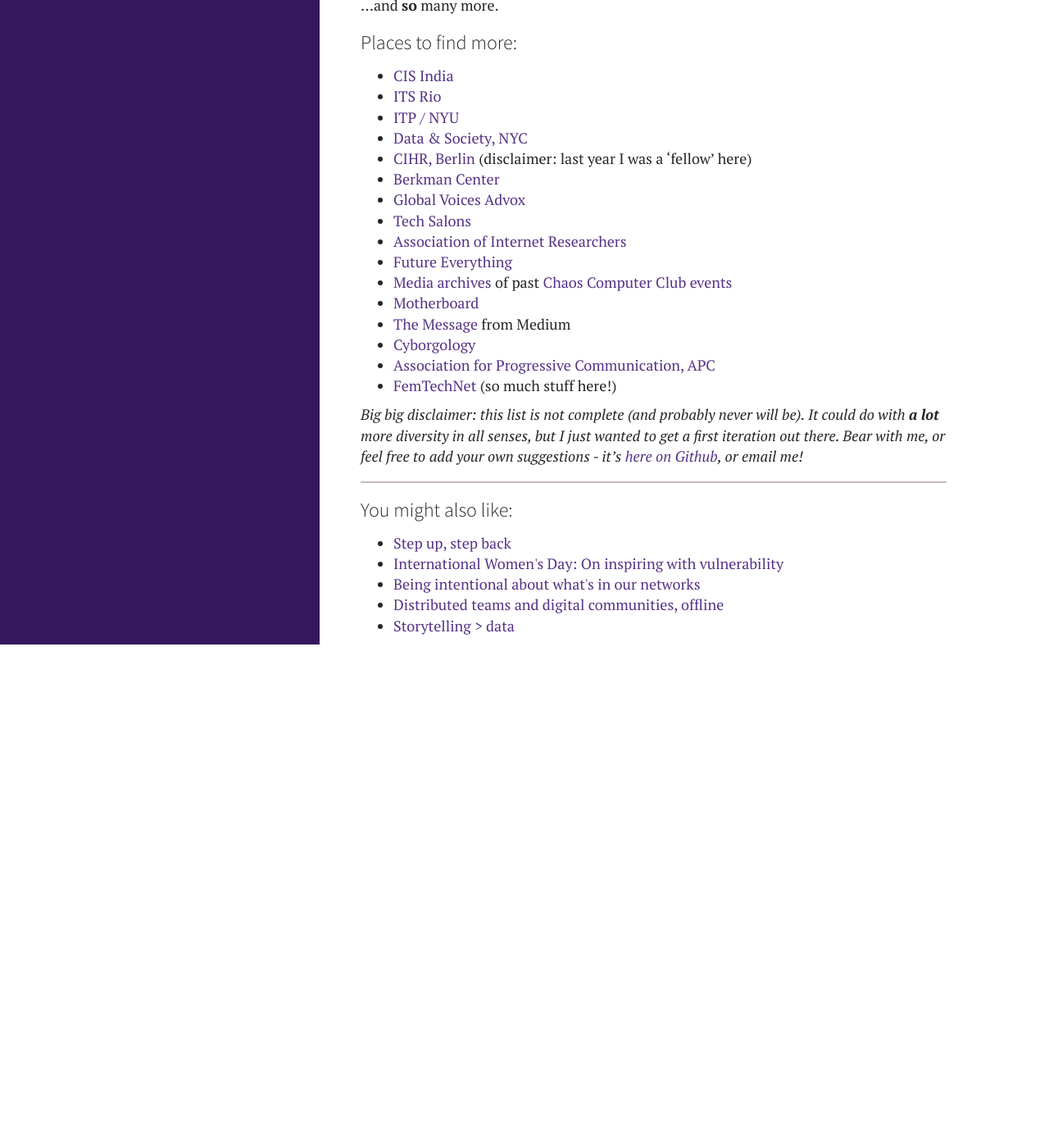
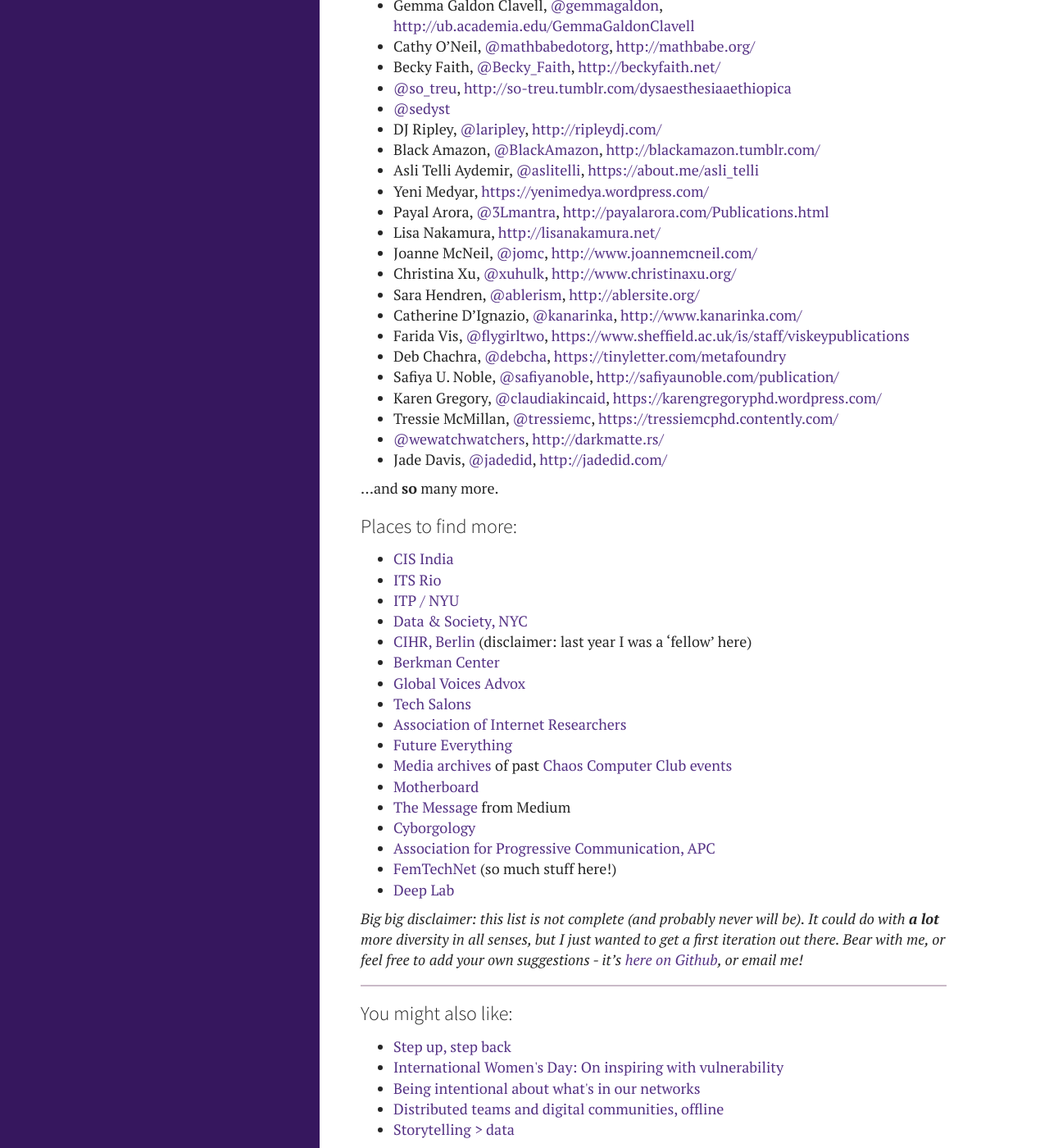
Before and after one commit to zararah/zararah.net, a Jekyll site: the page built from _posts/2016/2016-03-19-women-tech-critics.md, in a window 1280 px wide and 1400 px high, scrolled down 4202 px. Shown: the whole window at 82% size. Built offline with Jekyll 4.4.1, drawn with Linux system fonts in a browser that asks for light colours; Markdown is read by kramdown in place of the engine named in the settings; before the commit the page ends 4988 px from its top, so only the background shows below that; some of the changed text lies outside the part shown.

Commit message:
Add more women/books/blogs

```diff
--- a/_posts/2016/2016-03-19-women-tech-critics.md
+++ b/_posts/2016/2016-03-19-women-tech-critics.md
@@ -121,7 +133,7 @@
 * Cathy O'Neil, [@mathbabedotorg](http://mathbabe.org/), <http://mathbabe.org/>
 * Becky Faith, [@Becky_Faith](http://beckyfaith.net/), <http://beckyfaith.net/>
 * [@so_treu](http://twitter.com/so_treu), <http://so-treu.tumblr.com/dysaesthesiaaethiopica>
-, [@sedyst](https://twitter.com/sedyst)
+* [@sedyst](https://twitter.com/sedyst)
 * DJ Ripley, [@laripley](https://twitter.com/laripley), <http://ripleydj.com/>
 * Black Amazon, [@BlackAmazon](https://twitter.com/Blackamazon), <http://blackamazon.tumblr.com/>
 * Asli Telli Aydemir, [@aslitelli](https://twitter.com/aslitelli), <https://about.me/asli_telli>
@@ -129,6 +141,16 @@
 * Payal Arora, [@3Lmantra](https://twitter.com/3Lmantra), <http://payalarora.com/Publications.html>
 * Lisa Nakamura, <http://lisanakamura.net/>
 * Joanne McNeil, [@jomc](http://twitter.com/jomc), <http://www.joannemcneil.com/>
+* Christina Xu, [@xuhulk](http://twitter.com/xuhulk), <http://www.christinaxu.org/>
+* Sara Hendren, [@ablerism](http://twitter.com/ablerism), <http://ablersite.org/>
+* Catherine D'Ignazio, [@kanarinka](http://twitter.com/kanarinka), <http://www.kanarinka.com/>
+* Farida Vis, [@flygirltwo](http://twitter.com/flygirltwo), <https://www.sheffield.ac.uk/is/staff/viskeypublications>
+* Deb Chachra, [@debcha](http://twitter.com/debcha), <https://tinyletter.com/metafoundry>
+* Safiya U. Noble, [@safiyanoble](https://twitter.com/safiyanoble), <http://safiyaunoble.com/publication/>
+* Karen Gregory, [@claudiakincaid](https://twitter.com/claudiakincaid), <https://karengregoryphd.wordpress.com/>
+* Tressie McMillan, [@tressiemc](https://twitter.com/tressiemc), <https://tressiemcphd.contently.com/>
+* [@wewatchwatchers](http://twitter.com/wewatchwatchers), <http://darkmatte.rs/>
+* Jade Davis, [@jadedid](https://twitter.com/jadedit), <http://jadedid.com/>
 
 ...and **so** many more.
 
@@ -150,5 +172,6 @@
 * [Cyborgology](https://thesocietypages.org/cyborgology/)
 * [Association for Progressive Communication, APC](https://www.apc.org/en/about)
 * [FemTechNet](http://femtechnet.org/) (so much stuff here!)
+* [Deep Lab](http://www.deeplab.net/)
 
 *Big big disclaimer: this list is not complete (and probably never will be). It could do with **a lot** more diversity in all senses, but I just wanted to get a first iteration out there. Bear with me, or feel free to add your own suggestions - it's [here on Github](https://github.com/zararah/zararah.github.io/blob/master/_posts/2016/2016-03-19-women-tech-critics.md), or email me!*
```
Also changed, not shown: other parts of _posts/2016/2016-03-19-women-tech-critics.md (+12 -0 lines).
